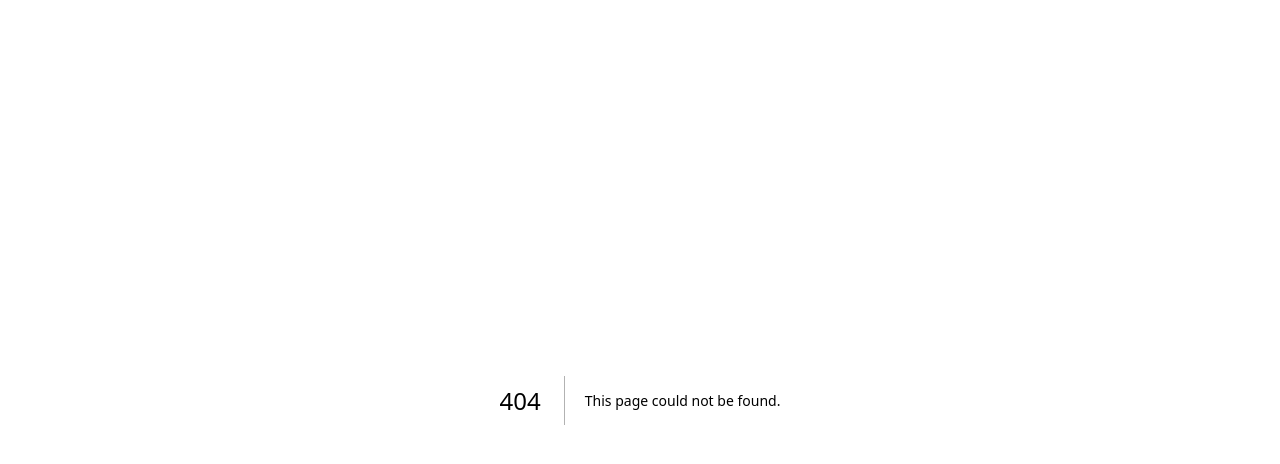
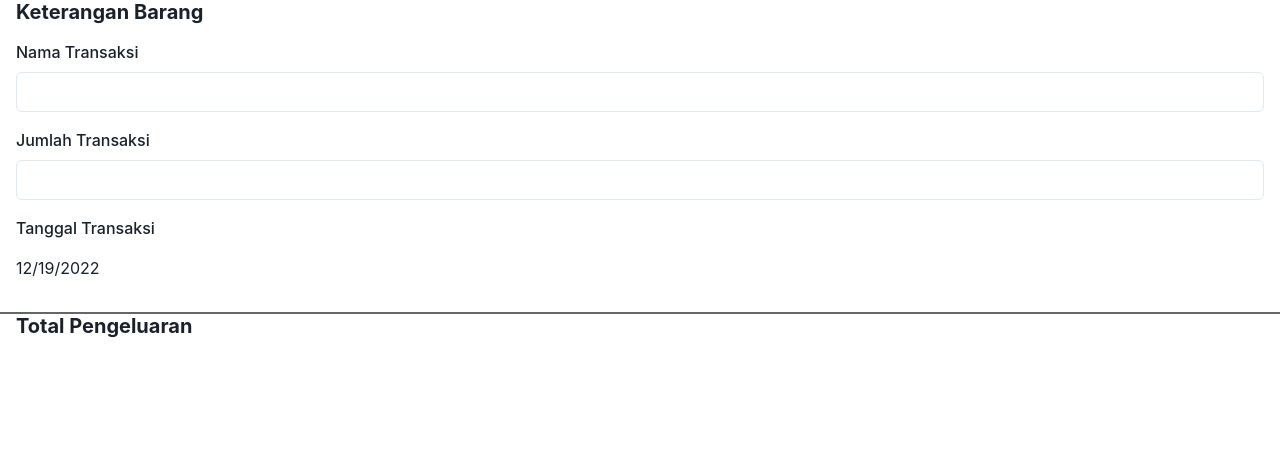
Before and after one commit to AndhikaBrosnan/financial-reporting, a Next.js app: page /reports/components/outcome in a window 1280 px wide. Before the commit this address had no page. Shown: the top 464 px of the page. Built offline with nearby package versions, Linux system fonts and the light colour scheme.

Commit message:
fix: layouting outcome

```diff
--- /dev/null
+++ b/pages/reports/components/outcome/index.js
@@ -0,0 +1,51 @@
+import {
+  Box,
+  Divider,
+  FormControl,
+  FormHelperText,
+  FormLabel,
+  Heading,
+  Input,
+  Text,
+} from "@chakra-ui/react";
+import { useState } from "react";
+import DatePicker from "react-datepicker";
+import styles from "./styles.module.css";
+
+const OutcomeComponent = () => {
+  const [outcomeDate, setOutcomeDate] = useState(new Date());
+
+  return (
+    <>
+      <Box m={"0 1em"}>
+        <Heading as="h4" size="md">
+          Keterangan Barang
+        </Heading>
+        <FormControl m={"1em 0"}>
+          <FormLabel>Nama Transaksi</FormLabel>
+          <Input type="text" />
+        </FormControl>
+        <FormControl m={"1em 0"}>
+          <FormLabel>Jumlah Transaksi</FormLabel>
+          <Input type="number" />
+        </FormControl>
+        <FormControl m={"1em 0"}>
+          <FormLabel>Tanggal Transaksi</FormLabel>
+        </FormControl>
+        <DatePicker
+          placeholderText="Date Picker"
+          selected={outcomeDate}
+          onChange={(date) => setOutcomeDate(date)}
+        />
+      </Box>
+      <Divider border="1px solid #000000" mt={"2em"} />
+      <Box m={"0 1em"}>
+        <Heading as="h4" size="md">
+          Total Pengeluaran
+        </Heading>
+      </Box>
+    </>
+  );
+};
+
+export default OutcomeComponent;
```
Also changed, not shown: pages/reports/components/income/index.js (added, +58 -0 lines), pages/reports/index.js (+24 -42 lines), pages/reports/components/income/styles.module.css (added), pages/reports/components/outcome/styles.module.css (added).
